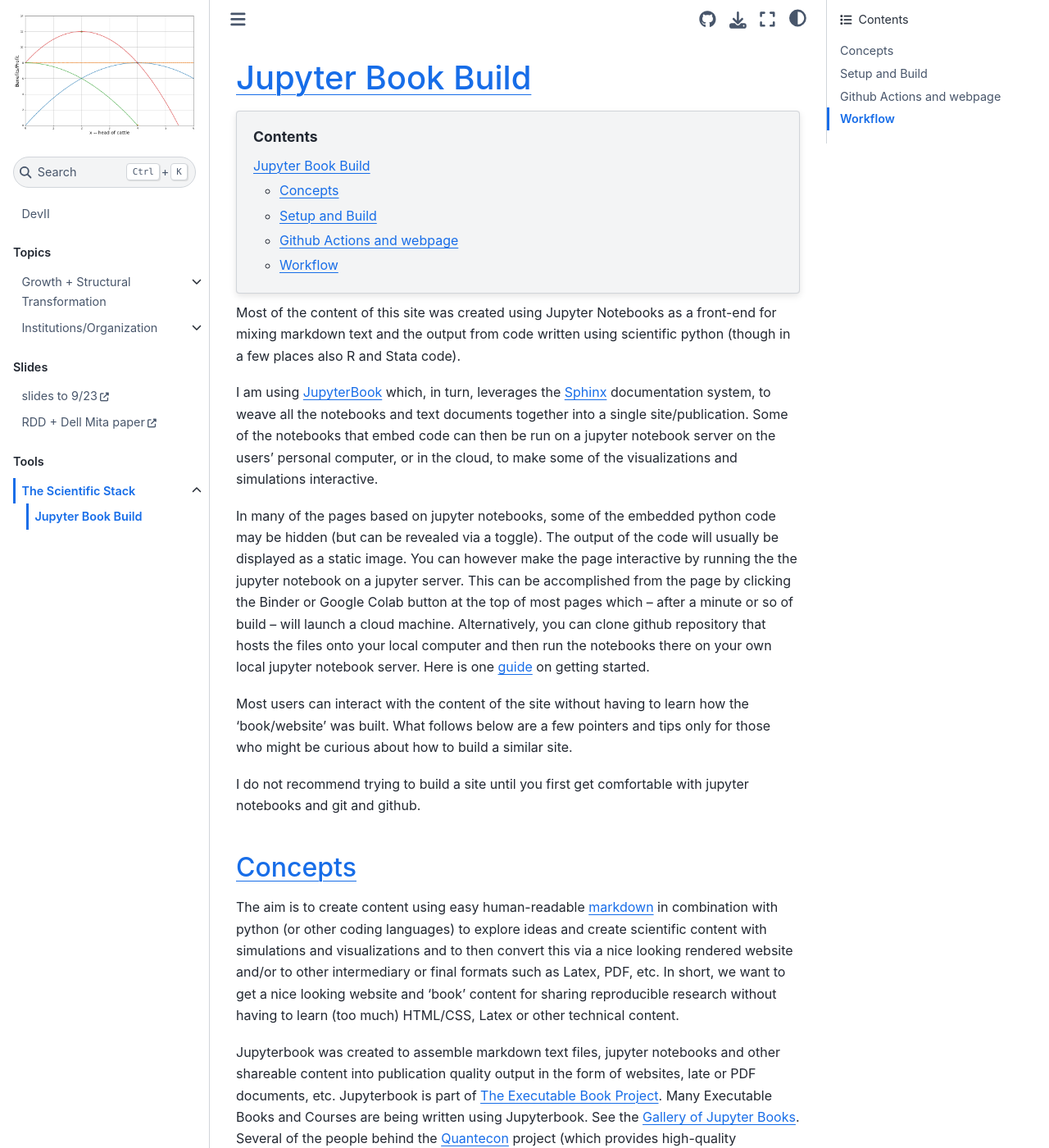
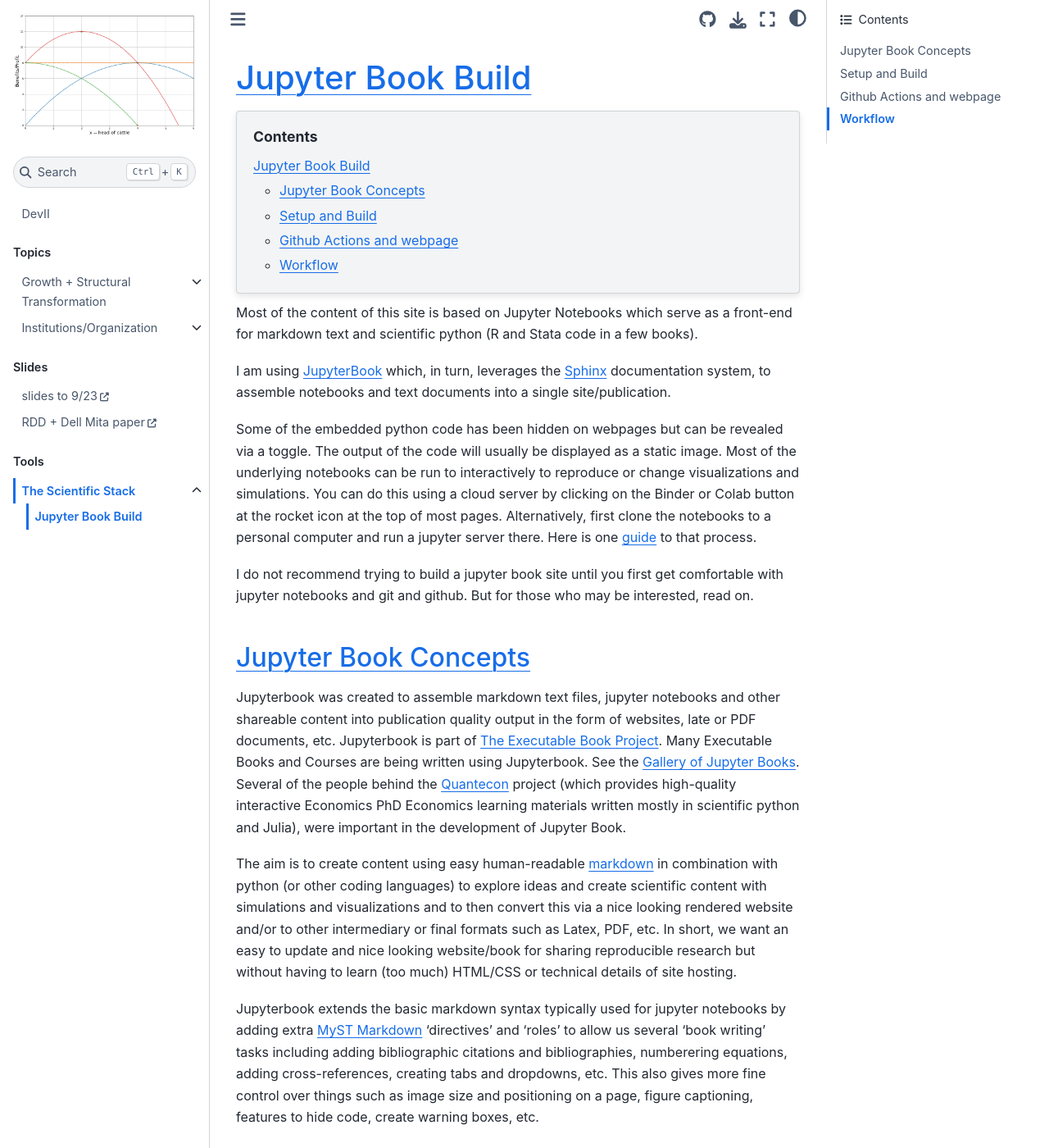
Before and after one commit to jhconning/DevII, a Jupyter Book: the page built from notebooks/how_to.md, in a window 1280 px wide and 1400 px high. Shown: the whole window at 82% size. Built offline with Jupyter Book 1.0.4 settings and Sphinx 7.4.7 and the Sphinx Book theme 1.1.4, drawn with Linux system fonts in a browser that asks for light colours; pages that are not in the unit, such as notebooks, are missing from menus; some of the changed text lies outside the part shown.

Commit message:
shorten text

````diff
--- a/notebooks/how_to.md
+++ b/notebooks/how_to.md
@@ -4,24 +4,23 @@
 :depth: 3
 ```
 
-Most of the content of this site was created using Jupyter Notebooks as a front-end for mixing markdown text and the output from code written using scientific python  (though in a few places also R and Stata code).
+Most of the content of this site is based on Jupyter Notebooks which serve as a front-end for markdown text and scientific python (R and Stata code in a few books).
 
-I am using [JupyterBook](https://jupyterbook.org/intro.html) which, in turn, leverages the [Sphinx](https://www.sphinx-doc.org/en/master/) documentation system, to weave all the notebooks and text documents together into a single site/publication. Some of the notebooks that embed code can then be run on a jupyter notebook server on the users' personal computer, or in the cloud, to make some of the visualizations and simulations interactive.
-
-In many of the pages based on jupyter notebooks, some of the embedded  python code may be hidden (but can be revealed via a toggle).  The output of the code will usually be displayed as a static image. You can however make the page interactive by running the the jupyter notebook on a jupyter server.  This can be accomplished from the page by clicking the Binder or Google Colab button at the top of most pages which -- after a minute or so of build -- will launch a cloud machine. Alternatively, you can clone github repository that hosts the files onto your local computer and then run the notebooks there on your own local jupyter notebook server.  Here is one [guide](https://www.dataquest.io/blog/jupyter-notebook-tutorial/) on getting started.
-
-Most users can interact with the content of the site without having to learn how the 'book/website' was built. What follows below are a few pointers and tips only for those who might be curious about how to build a similar site.
-
-I do not recommend trying to build a site until you first get comfortable with jupyter notebooks and git and github.
+I am using [JupyterBook](https://jupyterbook.org/intro.html) which, in turn, leverages the [Sphinx](https://www.sphinx-doc.org/en/master/) documentation system, to assemble notebooks and text documents into a single site/publication.
 
 
-## Concepts
+Some of the embedded  python code has been hidden on webpages but can be revealed via a toggle.  The output of the code will usually be displayed as a static image.  Most of the underlying notebooks can be run to interactively to reproduce or change visualizations and simulations. You can do this using a cloud server by clicking on the Binder or Colab button at the rocket icon at the top of most pages.  Alternatively, first clone the notebooks to a personal computer and run a jupyter server there. Here is one [guide](https://www.dataquest.io/blog/jupyter-notebook-tutorial/) to that process.
 
-The aim is to create content using easy human-readable [markdown](https://www.markdownguide.org/getting-started/) in combination with python (or other coding languages) to explore ideas and create scientific content with simulations and visualizations and to then convert this via a nice looking rendered website and/or to other intermediary or final formats such as Latex, PDF, etc.  In short, we want to get a nice looking website and 'book' content for sharing reproducible research without having to learn (too much) HTML/CSS, Latex or other technical content.
+I do not recommend trying to build a jupyter book site until you first get comfortable with jupyter notebooks and git and github. But for those who may be interested, read on.
+
+
+## Jupyter Book Concepts
 
 Jupyterbook was created to assemble markdown text files, jupyter notebooks and other shareable content into publication quality output in the form of websites, late or PDF documents, etc. Jupyterbook is part of [The Executable Book Project](https://executablebooks.org/en/latest/).  Many Executable Books and Courses are being written using Jupyterbook. See the [Gallery of Jupyter Books](https://executablebooks.org/en/latest/gallery.html).  Several of the people behind the [Quantecon](https://quantecon.org/) project (which provides high-quality interactive Economics PhD Economics learning materials written mostly in scientific python and Julia), were important in the development of Jupyter Book.
 
-Jupyterbook extends the simple markdown syntax typically used for jupyter notebooks by adding extra [MyST Markdown](https://jupyterbook.org/content/myst.html) 'directives' and 'roles' to allow us several 'book writing' tasks including adding bibliographic citations and bibliographies, numberering equations, adding cross-references, creating tabs and dropdowns, etc. MyST also gives us more fine control over things such as image size and positioning on a page, figure captioning, hiding code, etc.
+The aim is to create content using easy human-readable [markdown](https://www.markdownguide.org/getting-started/) in combination with python (or other coding languages) to explore ideas and create scientific content with simulations and visualizations and to then convert this via a nice looking rendered website and/or to other intermediary or final formats such as Latex, PDF, etc.  In short, we want an easy to update and nice looking website/book for sharing reproducible research but without having to learn (too much) HTML/CSS or technical details of site hosting.
+
+Jupyterbook extends the basic markdown syntax typically used for jupyter notebooks by adding extra [MyST Markdown](https://jupyterbook.org/content/myst.html) 'directives' and 'roles' to allow us several 'book writing' tasks including adding bibliographic citations and bibliographies, numberering equations, adding cross-references, creating tabs and dropdowns, etc. This also gives more fine control over things such as image size and positioning on a page, figure captioning, features to hide code, create warning boxes, etc.
 
 ## Setup and Build
 
````
Also changed, not shown: notebooks/tools.md (+1 -3 lines).
